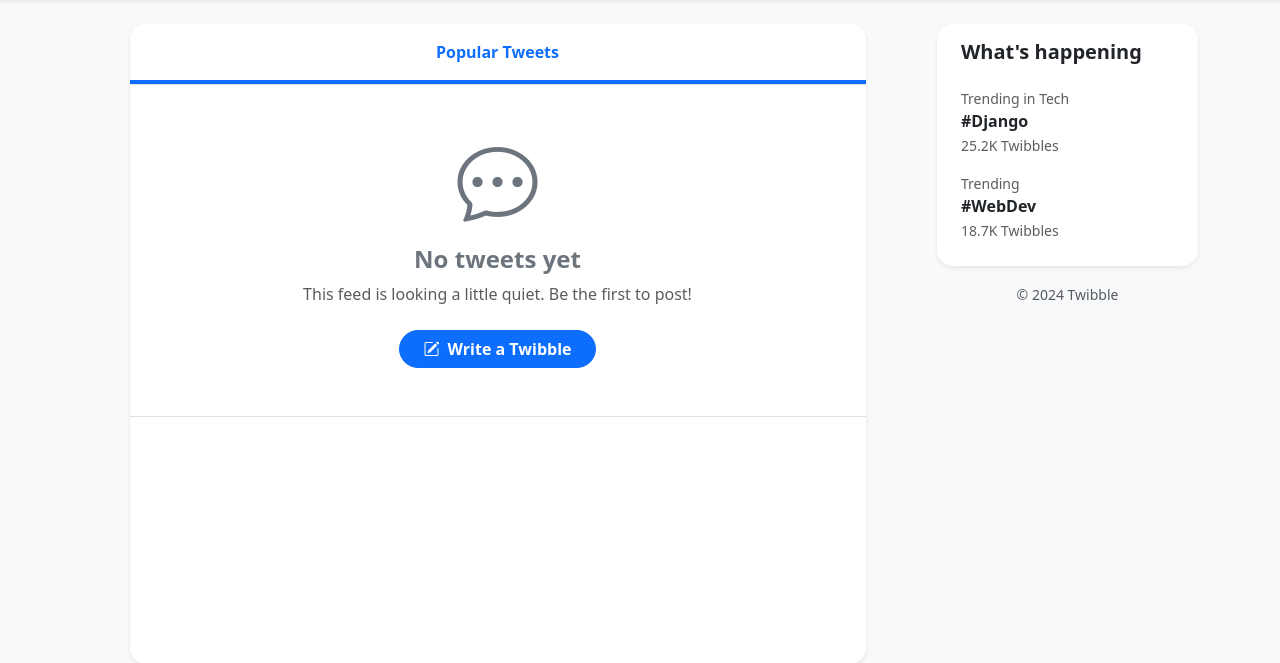
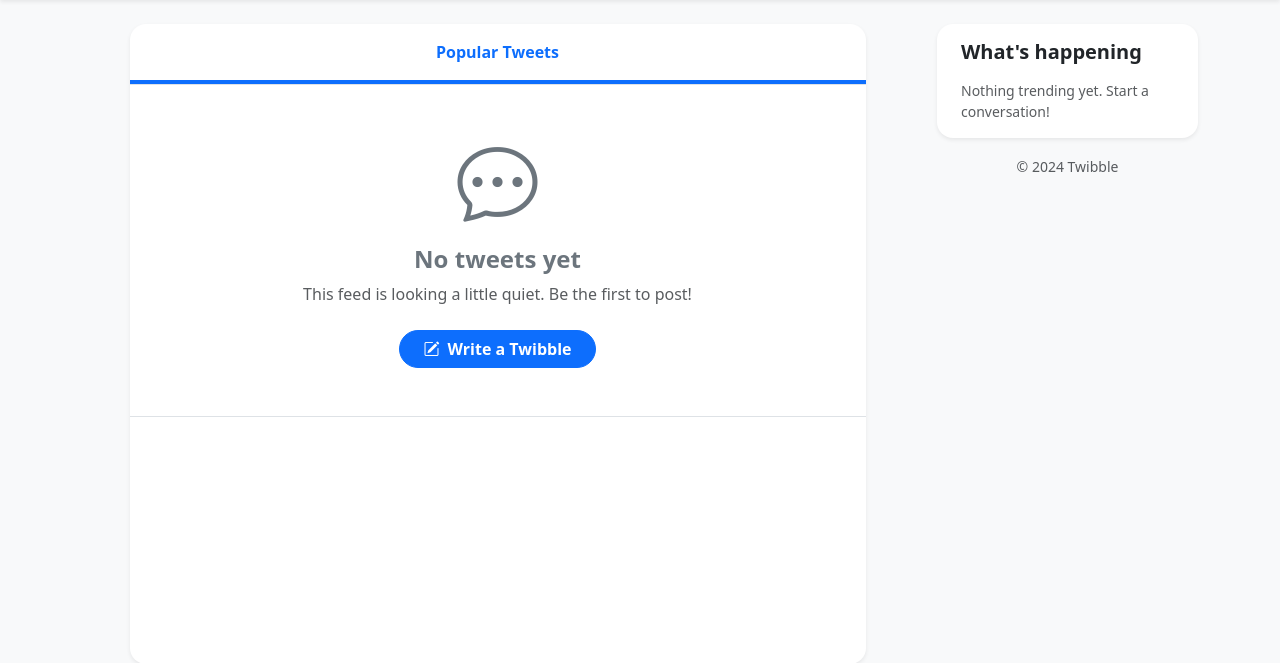
Before and after one commit to DevMohammad-SA/Twibble, a Django app: page / in a window 1280 px wide. Shown: the part 69-732 px from the top of the page. Run offline with Django 5.2, Linux system fonts and the light colour scheme; data that the repository does not hold is empty; parts of the project's set-up code (start-up, migrations or seed data) failed here and were passed over; some libraries are stand-ins or nearby versions.

Commit message:
feat(tweets): implement trending tags sidebar with live data
- Create `trending_tags` context processor to calculate the top 5 used tags.
- Register the new context processor in `settings.py` to make data available globally.
- Update `base.html` sidebar to replace static placeholders with dynamic tag names and tweet counts.

```diff
--- a/templates/base.html
+++ b/templates/base.html
@@ -269,16 +269,17 @@
         <div class="bg-body rounded-4 shadow-sm p-3 mb-3 border-0">
           <h5 class="fw-bold mb-3 px-2">What's happening</h5>
           <div class="list-group list-group-flush">
-            <a href="#" class="list-group-item list-group-item-action border-0 px-2 py-2">
-              <small class="text-muted d-block">Trending in Tech</small>
-              <div class="fw-bold text-body">#Django</div>
-              <small class="text-muted">25.2K Twibbles</small>
+            {% for tag in trending_tags %}
+              <a href="{% url 'tweets:tag' tag.slug %}" class="list-group-item list-group-item-action border-0 px-2 py-2">
+              <small class="text-muted d-block">Trending</small>
+              <div class="fw-bold text-body">{{tag.name}}</div>
+              <small class="text-muted">{{tag.tweet_count}} Tweets</small>
             </a>
-            <a href="#" class="list-group-item list-group-item-action border-0 px-2 py-2">
-              <small class="text-muted d-block">Trending</small>
-              <div class="fw-bold text-body">#WebDev</div>
-              <small class="text-muted">18.7K Twibbles</small>
-            </a>
+            {%empty%}
+              <div class="px-2 py2 text-muted small">
+                Nothing trending yet. Start a conversation!
+              </div>
+              {%endfor%}
           </div>
         </div>
 
--- /dev/null
+++ b/tweets/context_processors.py
@@ -0,0 +1,11 @@
+from django.db.models import Count
+from .models import Tag
+
+
+def trending_tags(request):
+    # Annotate each tag with a 'tweet_count' field
+    # Order by that count (descending) and take the top 5
+    tags = Tag.objects.annotate(tweet_count=Count("tweets")).order_by("-tweet_count")[
+        :5
+    ]
+    return {"trending_tags": tags}
--- a/twibble/settings.py
+++ b/twibble/settings.py
@@ -68,6 +68,7 @@ TEMPLATES = [
                 "django.template.context_processors.request",
                 "django.contrib.auth.context_processors.auth",
                 "django.contrib.messages.context_processors.messages",
+                "tweets.context_processors.trending_tags",  # trending tags
             ],
         },
     },
```
